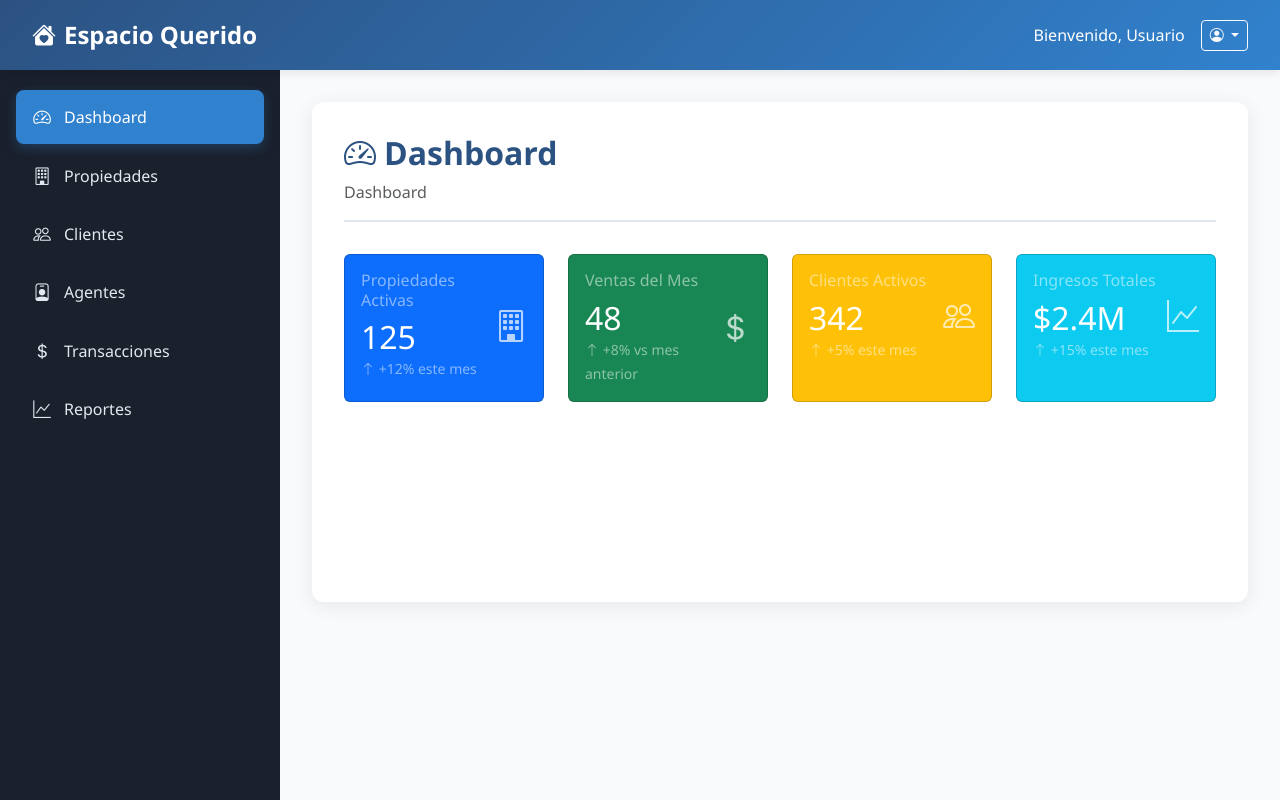
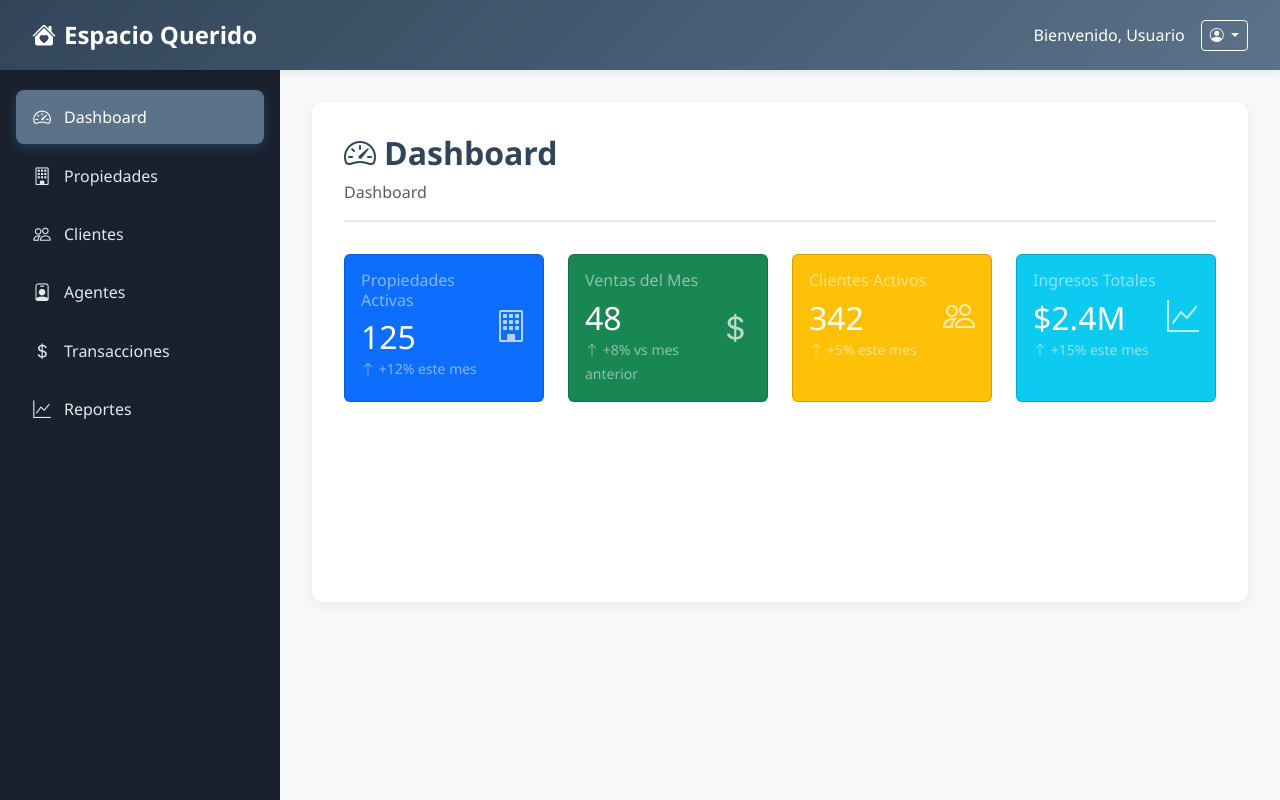
Before and after one commit to Amadoose/espacioquerido, a Django app: page / in a window 1280 px wide. Run offline with Django 5.2, Linux system fonts and the light colour scheme.

```diff
--- a/static/base.css
+++ b/static/base.css
@@ -1,8 +1,8 @@
 :root {
     --sidebar-width: 280px;
     --topbar-height: 70px;
-    --primary-color: #2c5282;
-    --primary-light: #3182ce;
+    --primary-color: #31445a;
+    --primary-light: #5b7288;
     --sidebar-bg: #1a202c;
     --sidebar-hover: #2d3748;
 }
```
